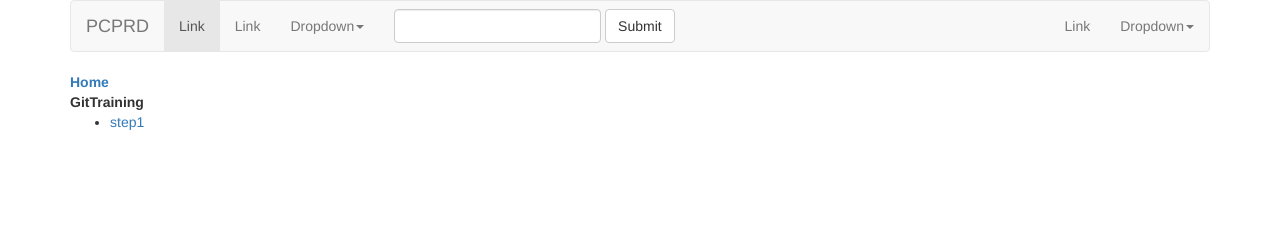
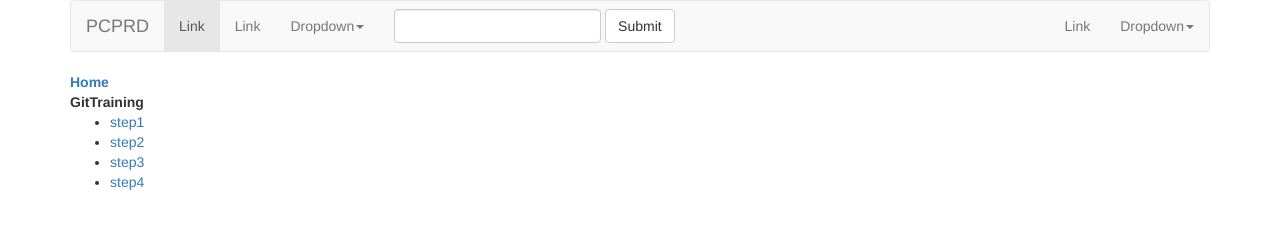
Before and after one commit to pcprd/pcprd.github.io, a plain HTML site: page index.html in a window 1280 px wide. Drawn offline with Linux system fonts and the light colour scheme; no server answers.

Commit message:
menu update

```diff
--- a/index.html
+++ b/index.html
@@ -99,6 +99,9 @@
 					<dd>
 						<ul>
 							<li><a class="page-link" id="GitTraining/step1.md" href="#">step1</a></li>
+							<li><a class="page-link" id="GitTraining/step2.md" href="#">step2</a></li>
+							<li><a class="page-link" id="GitTraining/step3.md" href="#">step3</a></li>
+							<li><a class="page-link" id="GitTraining/step4.md" href="#">step4</a></li>
 						</ul>
 					</dd>
 			</div>
```
